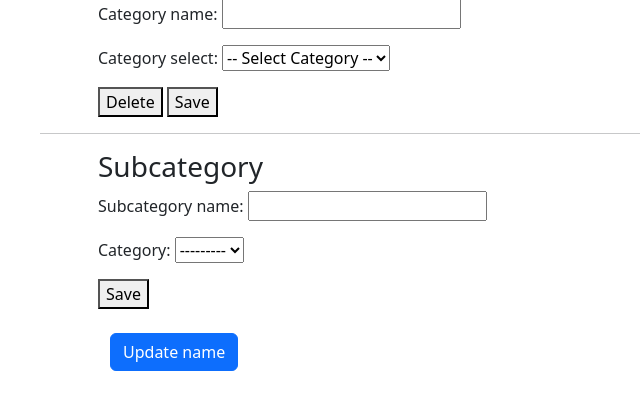
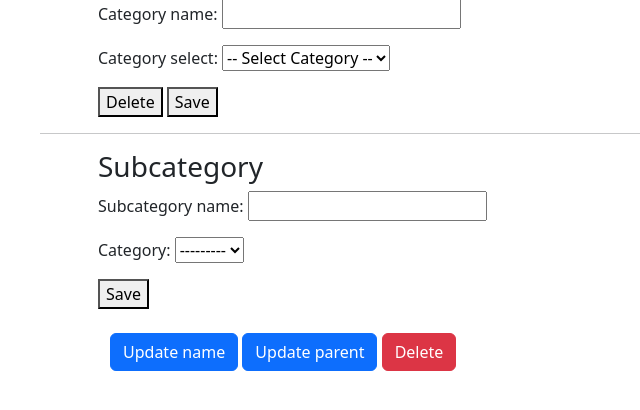
Before and after one commit to pdudrik/budget-tracker, a Django app: page /settings/ in a window 1280 px wide. Shown: the part 231-641 px from the top of the page, without its empty margins (0-640 px from the left). Run offline with Django 5.2, Linux system fonts and the light colour scheme; data that the repository does not hold is empty; parts of the project's set-up code (start-up, migrations or seed data) failed here and were passed over.

Commit message:
Added options - updated subcategory parent, delete subcategory

```diff
--- a/budget_tracker/budget/forms.py
+++ b/budget_tracker/budget/forms.py
@@ -56,20 +56,6 @@ class CreateSubcategoryForm(forms.ModelForm):
         ]
 
 
-# class UpdateSubcategoryForm(forms.ModelForm):
-#     subcategory_select = SubcategoryChoiceField(
-#         queryset=Subcategory.objects.all(),
-#         empty_label="-- Select subcategory --"
-#     )
-
-#     class Meta:
-#         model = Subcategory
-#         fields = [
-#             "name",
-#             "category"
-#         ]
-
-
 class UpdateSubcategoryForm(forms.Form):
     category = forms.ModelChoiceField(
         queryset=Category.objects.all(),
@@ -101,3 +87,57 @@ class UpdateSubcategoryForm(forms.Form):
                 }
         )
     )
+
+
+class UpdateSubcategoryParentForm(forms.Form):
+    category = forms.ModelChoiceField(
+        queryset=Category.objects.all(),
+        empty_label="-- Select category --",
+        widget=forms.Select(
+            attrs={
+                "class": "form-select"
+            }
+        )
+    )
+
+    subcategory = SubcategoryChoiceField(
+        queryset=Subcategory.objects.all(),
+        empty_label="-- Select subcategory --",
+        widget=forms.Select(
+            attrs={
+                "class": "form-select"
+            }
+        )
+    )
+
+    new_category = forms.ModelChoiceField(
+        queryset=Category.objects.all(),
+        empty_label="-- Select new category --",
+        widget=forms.Select(
+            attrs={
+                "class": "form-select"
+            }
+        )
+    )
+
+
+class DeleteSubcategoryForm(forms.Form):
+    category = forms.ModelChoiceField(
+        queryset=Category.objects.all(),
+        empty_label="-- Select category --",
+        widget=forms.Select(
+            attrs={
+                "class": "form-select"
+            }
+        )
+    )
+
+    subcategory = forms.ModelChoiceField(
+        queryset=Subcategory.objects.all(),
+        empty_label="-- Select subcategory --",
+        widget=forms.Select(
+            attrs={
+                "class": "form-select"
+            }
+        )
+    )
--- a/budget_tracker/budget/templates/settings.html
+++ b/budget_tracker/budget/templates/settings.html
@@ -41,6 +41,7 @@
     <hr>
 
     <div class="container">
+
         <h3>Subcategory</h3>
         <form method="post" class="api-form">
             {% csrf_token %}
@@ -56,6 +57,7 @@
         <br>
 
         <div class="container">
+
             <button
                 type="button"
                 class="btn btn-primary"
@@ -63,6 +65,22 @@
                 data-bs-target="#subcategoryUpdateModal"
                 data-bs-whatever="@mdo">
                     Update name
+            </button>
+            <button
+                type="button"
+                class="btn btn-primary"
+                data-bs-toggle="modal"
+                data-bs-target="#subcategoryUpdateParentModal"
+                data-bs-whatever="@mdo">
+                    Update parent
+            </button>
+            <button
+                type="button"
+                class="btn btn-danger"
+                data-bs-toggle="modal"
+                data-bs-target="#subcategoryDeleteModal"
+                data-bs-whatever="@mdo">
+                    Delete
             </button>
 
             <div class="modal fade" id="subcategoryUpdateModal" tabindex="-1" aria-labelledby="subcategoryUpdateModalLabel" aria-hidden="true">
@@ -79,23 +97,7 @@
 
                             <div class="modal-body">
                                 {{ data_json.subcategories|json_script:"subcategories-data" }}
-
-                                <!-- {{ update_subcategory_form.category.label }}:
-                                {{ update_subcategory_form.category }}
-                                <br>
-                                {{ update_subcategory_form.subcategory_select.label }}:
-                                {{ update_subcategory_form.subcategory_select }}
-                                <br>
-                                <br>
-                                <p>
-                                    New name:
-                                    <span class="ms-1">
-                                        {{ update_subcategory_form.name }}
-                                    </span>
-                                </p> -->
-
                                 {{ update_subcategory_form.as_p }}
-
                             </div>
 
                             <div class="modal-footer">
@@ -115,25 +117,75 @@
                 </div>
             </div>
 
+            <div class="modal fade" id="subcategoryUpdateParentModal" tabindex="-1" aria-labelledby="subcategoryUpdateParentModalLabel" aria-hidden="true">
+                <div class="modal-dialog">
+
+                    <form method="post" class="api-form">
+                        {% csrf_token %}
+                        <div class="modal-content">
+
+                            <div class="modal-header">
+                                <h1 class="modal-title fs-5" id="subcategoryUpdateParentModalLabel">Update subcategory name</h1>
+                                <button type="button" class="btn-close" data-bs-dismiss="modal" aria-label="Close"></button>
                             </div>
 
-        <!-- <form method="post" class="api-form">
+                            <div class="modal-body">
+                                <!-- {{ data_json.subcategories|json_script:"subcategories-data" }}                                 -->
+                                {{ update_subcategory_parent_form.as_p }}
+                            </div>
+
+                            <div class="modal-footer">
+                                <button type="button" class="btn btn-secondary" data-bs-dismiss="modal">Close</button>
+                                <button
+                                    class="btn btn-primary"
+                                    type="submit"
+                                    name="update_subcategory"
+                                    data-endpoint="{% url 'budget:api_update_subcategory_parent' %}">
+                                        Save
+                                </button>
+                            </div>
+
+                        </div>
+                    </form>
+
+                </div>
+            </div>
+
+            <div class="modal fade" id="subcategoryDeleteModal" tabindex="-1" aria-labelledby="subcategoryDeleteModalLabel" aria-hidden="true">
+                <div class="modal-dialog">
+
+                    <form method="post" class="api-form">
                         {% csrf_token %}
-            {{ update_subcategory_form.as_p }}
+                        <div class="modal-content">
+
+                            <div class="modal-header">
+                                <h1 class="modal-title fs-5" id="subcategoryDeleteModalLabel">Update subcategory name</h1>
+                                <button type="button" class="btn-close" data-bs-dismiss="modal" aria-label="Close"></button>
+                            </div>
+
+                            <div class="modal-body">
+                                <!-- {{ data_json.subcategories|json_script:"subcategories-data" }}                                 -->
+                                {{ delete_subcategory_form.as_p }}
+                            </div>
+
+                            <div class="modal-footer">
+                                <button type="button" class="btn btn-secondary" data-bs-dismiss="modal">Close</button>
                                 <button
+                                    class="btn btn-danger"
                                     type="submit"
-                name="delete_subcategory"
+                                    name="update_subcategory"
                                     data-endpoint="{% url 'budget:api_delete_subcategory' %}">
                                         Delete
                                 </button>
-            <button
-                type="submit"
-                name="update_subcategory"
-                data-endpoint="{% url 'budget:api_update_subcategory' %}">
-                    Save
-            </button>
-        </form> -->
+                            </div>
 
+                        </div>
+                    </form>
+
+                </div>
+            </div>
+
+        </div>
 
     </div>
 {% endblock content %}
--- a/budget_tracker/budget/urls.py
+++ b/budget_tracker/budget/urls.py
@@ -17,5 +17,6 @@ urlpatterns = [
     path("settings/api/category/delete/", endpoints.delete_category, name="api_delete_category"),
     path("settings/api/subcategory/create/", endpoints.create_subcategory, name="api_create_subcategory"),
     path("settings/api/subcategory/update/", endpoints.update_subcategory, name="api_update_subcategory"),
+    path("settings/api/subcategory/update_parent/", endpoints.update_subcategory_parent, name="api_update_subcategory_parent"),
     path("settings/api/subcategory/delete/", endpoints.delete_subcategory, name="api_delete_subcategory"),
 ]
--- a/budget_tracker/budget/views.py
+++ b/budget_tracker/budget/views.py
@@ -4,8 +4,8 @@ from django.views.generic import ListView, CreateView, DeleteView,      \
     UpdateView, View, TemplateView
 from .models import Transaction, Subcategory
 from .forms import TransactionForm, CreateCategoryForm,                 \
-    UpdateCategoryForm, CreateSubcategoryForm, UpdateSubcategoryForm    \
-
+    UpdateCategoryForm, CreateSubcategoryForm, UpdateSubcategoryForm,   \
+    UpdateSubcategoryParentForm, DeleteSubcategoryForm
 
 # Create your views here.
 def home(request):
@@ -55,6 +55,8 @@ class SettingsView(TemplateView):
         context["update_category_form"] = UpdateCategoryForm(prefix="update_category")
         context["create_subcategory_form"] = CreateSubcategoryForm(prefix="create_subcategory")
         context["update_subcategory_form"] = UpdateSubcategoryForm(prefix="update_subcategory")
+        context["update_subcategory_parent_form"] = UpdateSubcategoryParentForm(prefix="update_subcategory_parent")
+        context["delete_subcategory_form"] = DeleteSubcategoryForm(prefix="delete_subcategory")
         context["data_json"] = {
             "subcategories": list(subcategories)
         }
```
Also changed, not shown: budget_tracker/budget/endpoints.py (+81 -57 lines), README.md. Lines whose indentation alone changed are shown as unchanged.
